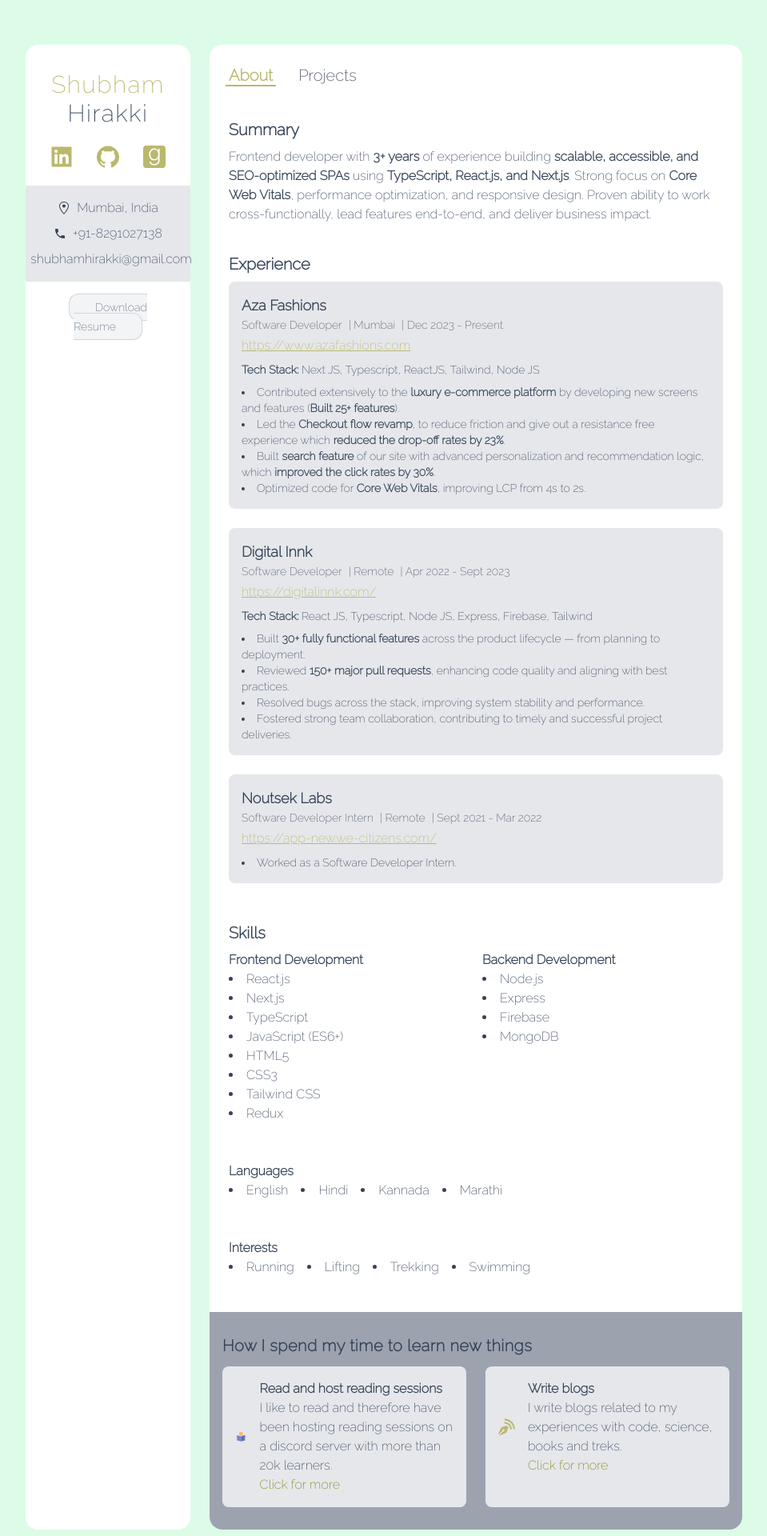
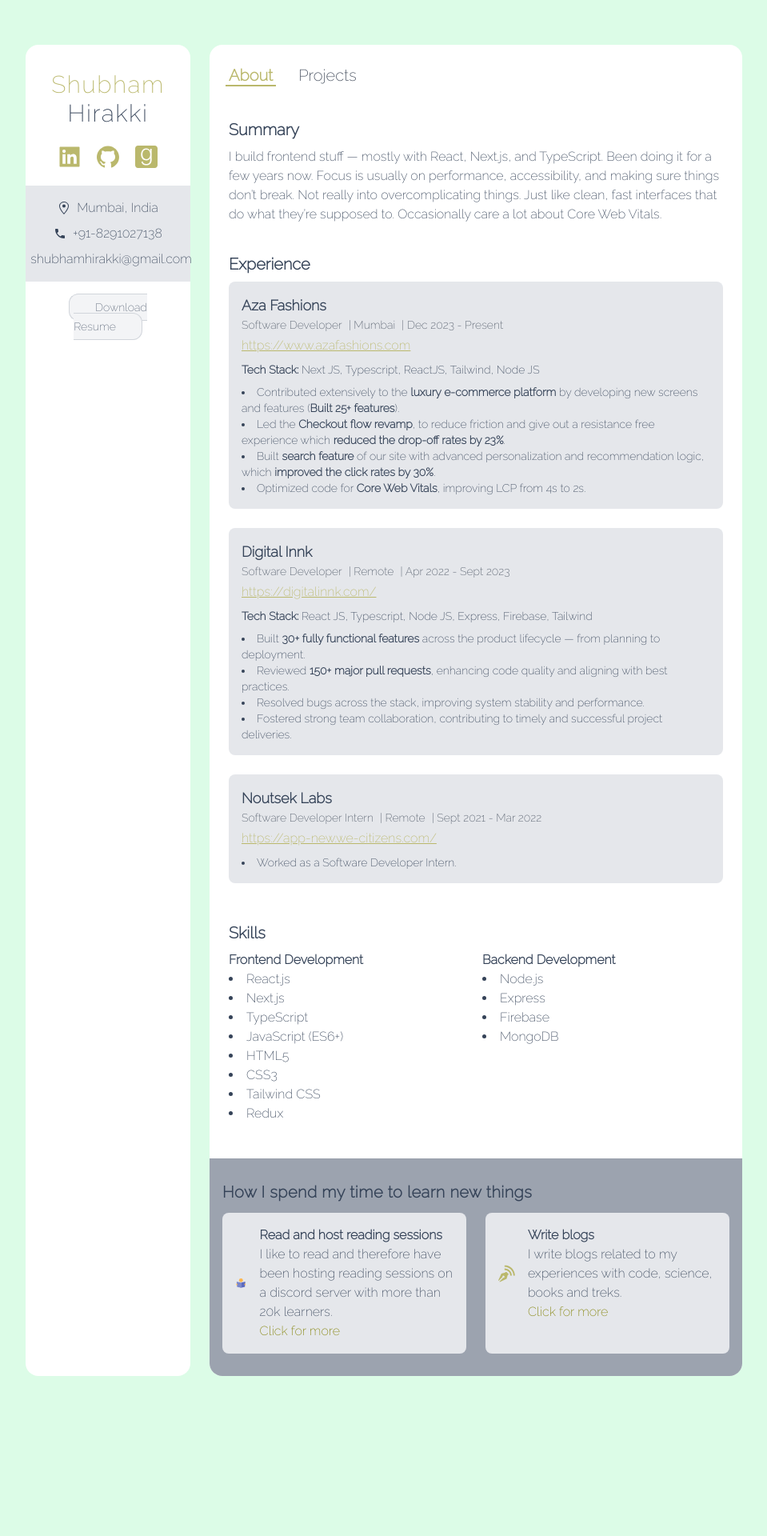
Before and after one commit to shub78910/portfolio2022, a Next.js app: page / in a window 1280 px wide. Shown: the top 1920 px of the page at 80% size, without its empty margins (160-1119 px from the left). After the commit the page ends 1740 px from the top, so only its background shows below. Built offline with nearby package versions, Linux system fonts and the light colour scheme.

Commit message:
content edits

```diff
--- a/components/InfoList.tsx
+++ b/components/InfoList.tsx
@@ -10,7 +10,7 @@
   <section className="my-6">
     <div className="mt-4">
       <h3 className="font-semibold">{title}</h3>
-      <ul className="flex flex-wrap gap-4 list-disc list-inside">
+      <ul className="flex flex-col gap-1 list-disc list-inside">
         {items.map((item, i) => (
           <motion.li
             key={i}
--- a/components/Sidebar.tsx
+++ b/components/Sidebar.tsx
@@ -17,7 +17,7 @@
       </h3>
 
       {/* Socials */}
-      <div className="flex justify-around mx-auto my-5 w-9/12 text-green md:w-full">
+      <div className="flex gap-4 justify-center mx-auto my-5 w-9/12 text-green md:w-full">
         <motion.a
           href="https://www.linkedin.com/in/shubham-hirakki-39186619b/"
           whileHover={{ scale: 1.15 }}
--- a/pages/index.tsx
+++ b/pages/index.tsx
@@ -17,12 +17,11 @@
       >
         <h2 className="mb-2 text-xl font-bold">Summary</h2>
         <p className="text-base">
-          Frontend developer with <b>3+ years</b> of experience building{" "}
-          <b>scalable, accessible, and SEO-optimized SPAs</b> using{" "}
-          <b>TypeScript, React.js, and Next.js</b>. Strong focus on{" "}
-          <b>Core Web Vitals</b>, performance optimization, and responsive
-          design. Proven ability to work cross-functionally, lead features
-          end-to-end, and deliver business impact.
+          I build frontend stuff — mostly with React, Next.js, and TypeScript.
+          Been doing it for a few years now. Focus is usually on performance,
+          accessibility, and making sure things don’t break. Not really into
+          overcomplicating things. Just like clean, fast interfaces that do what
+          they’re supposed to. Occasionally care a lot about Core Web Vitals.
         </p>
       </motion.section>
 
@@ -89,29 +88,6 @@
         <SkillsSection />
       </motion.div>
 
-      <motion.div
-        initial={{ opacity: 0, y: 24 }}
-        whileInView={{ opacity: 1, y: 0 }}
-        viewport={{ once: true, amount: 0.3 }}
-        transition={{ duration: 0.5 }}
-      >
-        <InfoList
-          title="Languages"
-          items={["English", "Hindi", "Kannada", "Marathi"]}
-        />
-      </motion.div>
-      <motion.div
-        initial={{ opacity: 0, y: 24 }}
-        whileInView={{ opacity: 1, y: 0 }}
-        viewport={{ once: true, amount: 0.3 }}
-        transition={{ duration: 0.5 }}
-      >
-        <InfoList
-          title="Interests"
-          items={["Running", "Lifting", "Trekking", "Swimming"]}
-        />
-      </motion.div>
-
       <div
         className="flex-grow p-4 mt-5 bg-gray-400 dark:bg-dark-100"
         style={{ marginLeft: "-1.5rem", marginRight: "-1.5rem" }}
```
